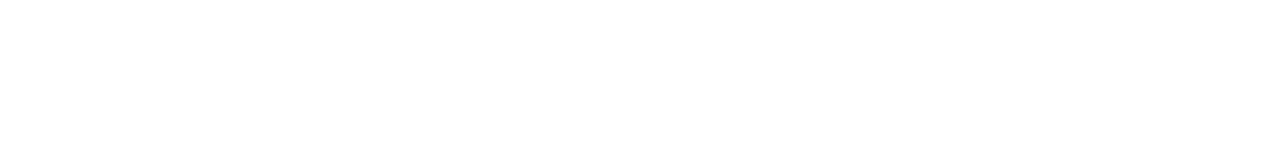
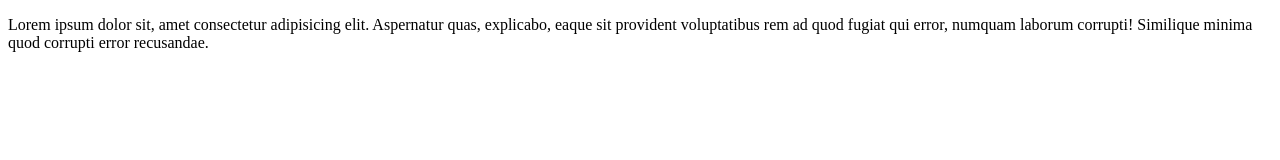
Before and after one commit to donik2020/test, a plain HTML site: page index.html in a window 1280 px wide. Drawn offline with Linux system fonts and the light colour scheme.

Commit message:
add header

```diff
--- a/index.html
+++ b/index.html
@@ -1,5 +1,6 @@
 <!DOCTYPE html>
 <html lang="en">
+
 <head>
     <meta charset="UTF-8">
     <meta name="viewport" content="width=device-width, initial-scale=1.0">
@@ -7,7 +8,13 @@
     <title>git</title>
 
 </head>
+
 <body>
+    <header class="header">
 
+        <p>Lorem ipsum dolor sit, amet consectetur adipisicing elit. Aspernatur quas, explicabo, eaque sit provident voluptatibus rem ad quod fugiat qui error, numquam laborum corrupti! Similique minima quod corrupti error recusandae.</p>
+
+    </header>
 </body>
+
 </html>
```
